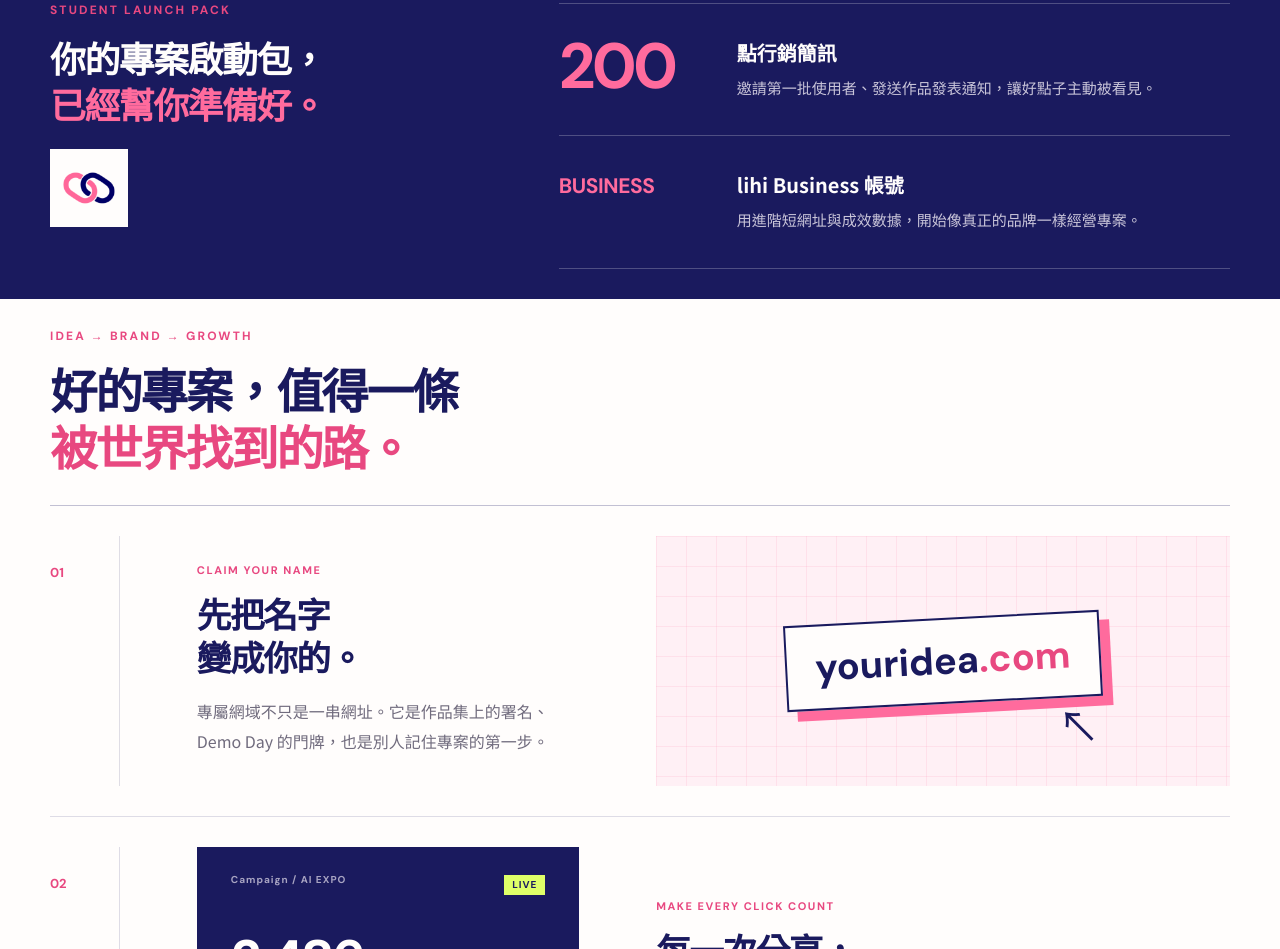
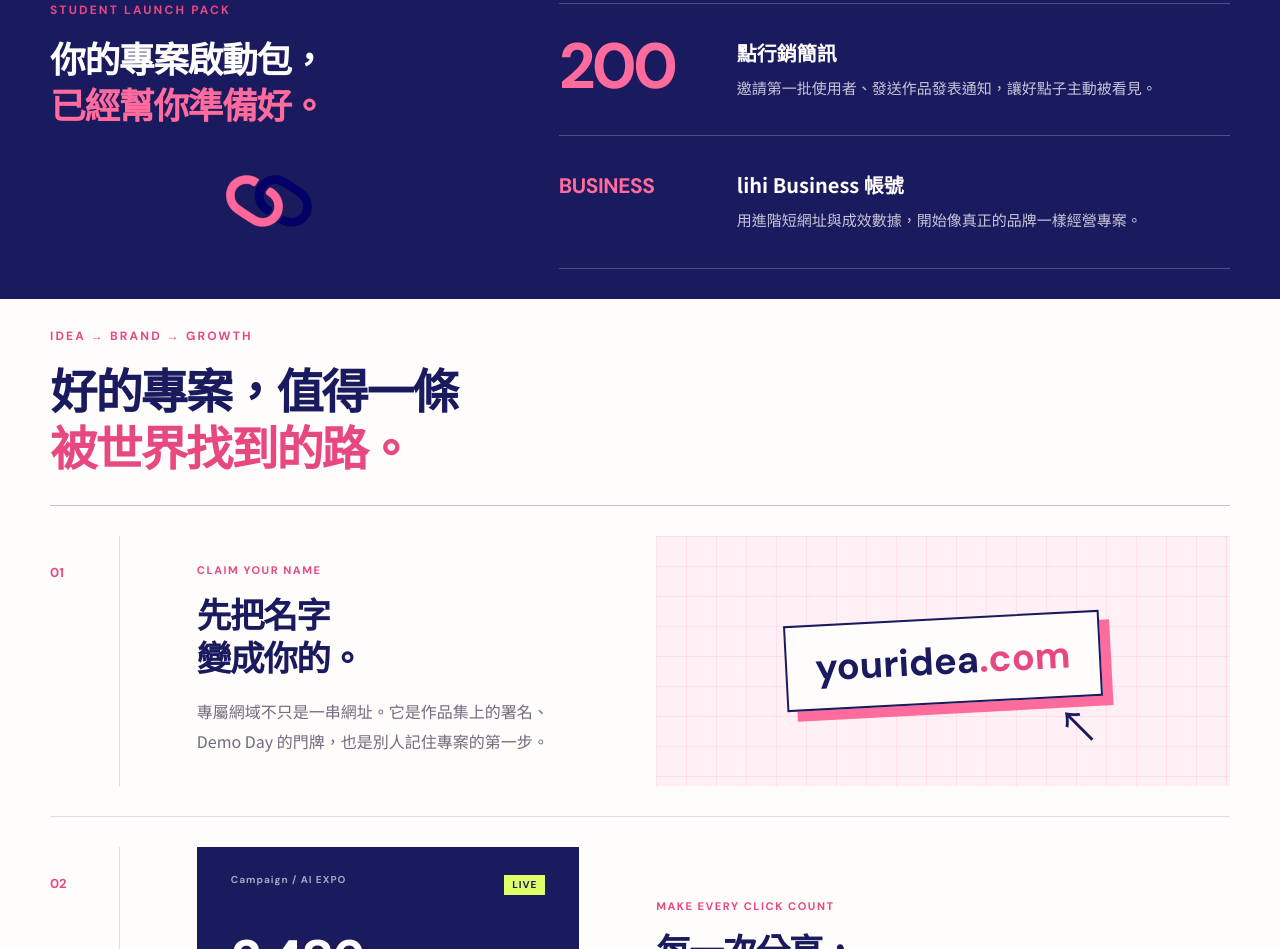
Before and after one commit to JardiniTsai168/lihi-ai-student-domain, a plain HTML site: page index.html in a window 1280 px wide. Shown: the part 756-1705 px from the top of the page. Drawn offline with Linux system fonts and the light colour scheme.

Commit message:
Center and enlarge launch pack logo

```diff
--- a/styles.css
+++ b/styles.css
@@ -74,8 +74,8 @@ em { color: var(--pink-deep); font-style: normal; }
 .student-pack { padding: 30px max(24px, calc((100vw - 1180px)/2)); display: grid; grid-template-columns: .85fr 1.3fr; gap: 70px; color: var(--paper); background: var(--navy); }
 .pack-intro h2 { margin: 0; font-size: clamp(27px, 2.8vw, 38px); line-height: 1.28; letter-spacing: -.04em; }
 .pack-intro em { color: var(--pink); }
-.pack-logo { width: fit-content; margin-top: 22px; padding: 8px; display: block; line-height: 0; background: var(--paper); }
-.pack-logo img { width: 62px; height: 62px; object-fit: contain; }
+.pack-logo { width: fit-content; margin: 22px auto 0; padding: 0; display: block; line-height: 0; background: transparent; }
+.pack-logo img { width: 104px; height: 104px; object-fit: contain; }
 .pack-items { border-top: 1px solid rgba(255,255,255,.23); }
 .pack-item { padding: 34px 0; display: grid; grid-template-columns: 150px 1fr; gap: 28px; border-bottom: 1px solid rgba(255,255,255,.23); }
 .pack-number { color: var(--pink); font: 700 64px/.9 var(--latin); letter-spacing: -.06em; }
```
